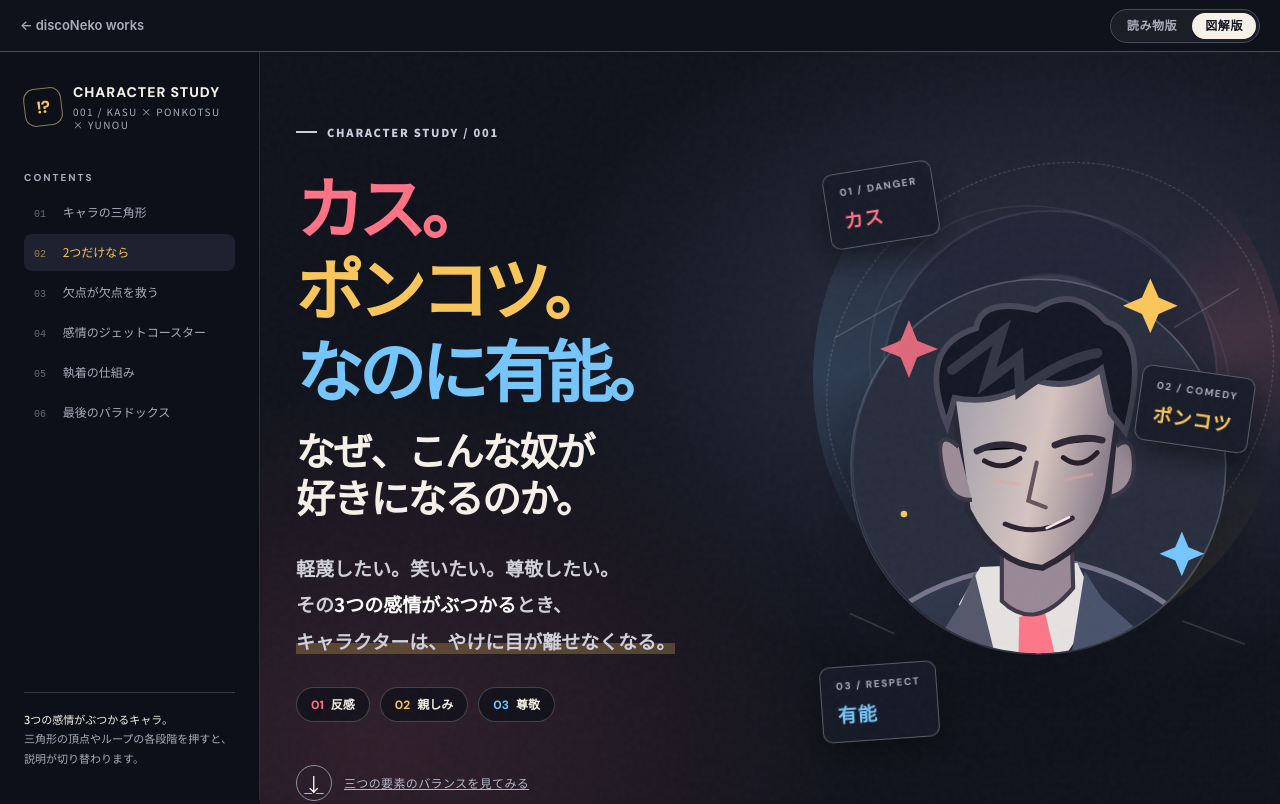
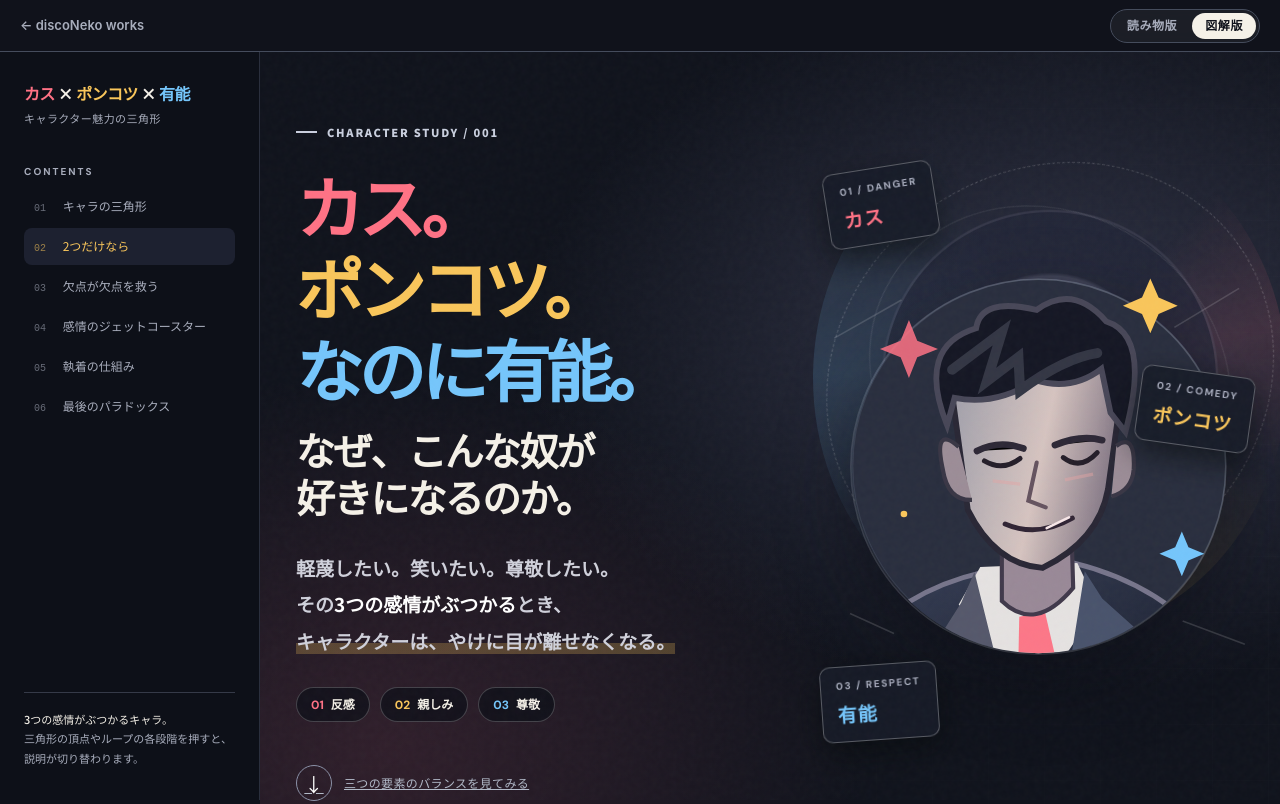
Before and after one commit to discoNeko/discoNeko.github.io, a plain HTML site: page talks/kasu-ponkotsu-yunou/visual.html in a window 1280 px wide. Shown: the top 804 px of the page. Drawn offline with Linux system fonts and the light colour scheme; a web font is replaced by a local one.

Commit message:
kasu 図解版の左上タイトルを題名に合わせ、読み物版・図解版の方針を README に記載
- 左上は見本のロゴ形式ではなく、図解版の題名(カス × ポンコツ × 有能 / キャラクター魅力の三角形)の書体と配色にする
- README: 図解版は受け取った本文をそのまま使い外枠だけ共通化する、共通ヘッダーの使い方などを追記

Co-Authored-By: Claude Opus 5.5 <noreply@anthropic.com>

```diff
--- a/talks/kasu-ponkotsu-yunou/visual.html
+++ b/talks/kasu-ponkotsu-yunou/visual.html
@@ -64,10 +64,9 @@ a{color:inherit}button{font:inherit}button:focus-visible,a:focus-visible,summary
 /* 図解版の共通構成(talks/choice-design/visual.html に合わせる): 上部ヘッダー・左の目次・フッター */
 :root{--aside:260px;--tb-accent:var(--yellow)}
 .sidebar{position:fixed;top:var(--tb-h);bottom:0;left:0;width:var(--aside);border-right:1px solid #2a2f3d;background:#0d1018;display:flex;flex-direction:column;padding:31px 24px;z-index:30;overflow-y:auto}
-.sb-brand{display:flex;align-items:center;gap:11px;line-height:1.3}
-.sb-mark{width:38px;height:38px;flex:none;display:grid;place-items:center;border:1px solid #8a7a52;border-radius:11px;color:var(--yellow);font:800 17px 'DM Sans',system-ui,sans-serif;letter-spacing:-.04em;transform:rotate(-7deg)}
-.sb-brand b{display:block;font:800 14px 'DM Sans',system-ui,sans-serif;letter-spacing:.07em}
-.sb-brand small{display:block;font-size:10px;letter-spacing:.14em;color:var(--muted);margin-top:4px}
+.sb-brand{line-height:1.35}
+.sb-brand b{display:block;font-weight:900;font-size:16px;letter-spacing:-.04em}
+.sb-brand small{display:block;font-size:11px;letter-spacing:.04em;color:var(--muted);margin-top:6px}
 .sidecap{font:700 10px 'DM Sans',system-ui,sans-serif;letter-spacing:.2em;color:var(--muted);margin:40px 0 10px}
 .sidebar nav{display:grid;gap:3px}
 .sidebar nav a{font-size:12px;padding:9px 10px;border-radius:8px;color:#a9aebd;line-height:1.5;text-decoration:none;transition:background .2s,color .2s}
@@ -96,7 +95,7 @@ a{color:inherit}button{font:inherit}button:focus-visible,a:focus-visible,summary
   <div class="talkbar-progress" aria-hidden="true"></div>
 </div>
 <aside class="sidebar">
-  <div class="sb-brand"><div class="sb-mark">!?</div><div><b>CHARACTER STUDY</b><small>001 / KASU × PONKOTSU × YUNOU</small></div></div>
+  <div class="sb-brand"><b><span class="red">カス</span> × <span class="yellow">ポンコツ</span> × <span class="blue">有能</span></b><small>キャラクター魅力の三角形</small></div>
   <div class="sidecap">CONTENTS</div>
   <nav aria-label="目次">
     <a href="#lab"><span class="num">01</span> キャラの三角形</a>
```
Also changed, not shown: 1 other file.
